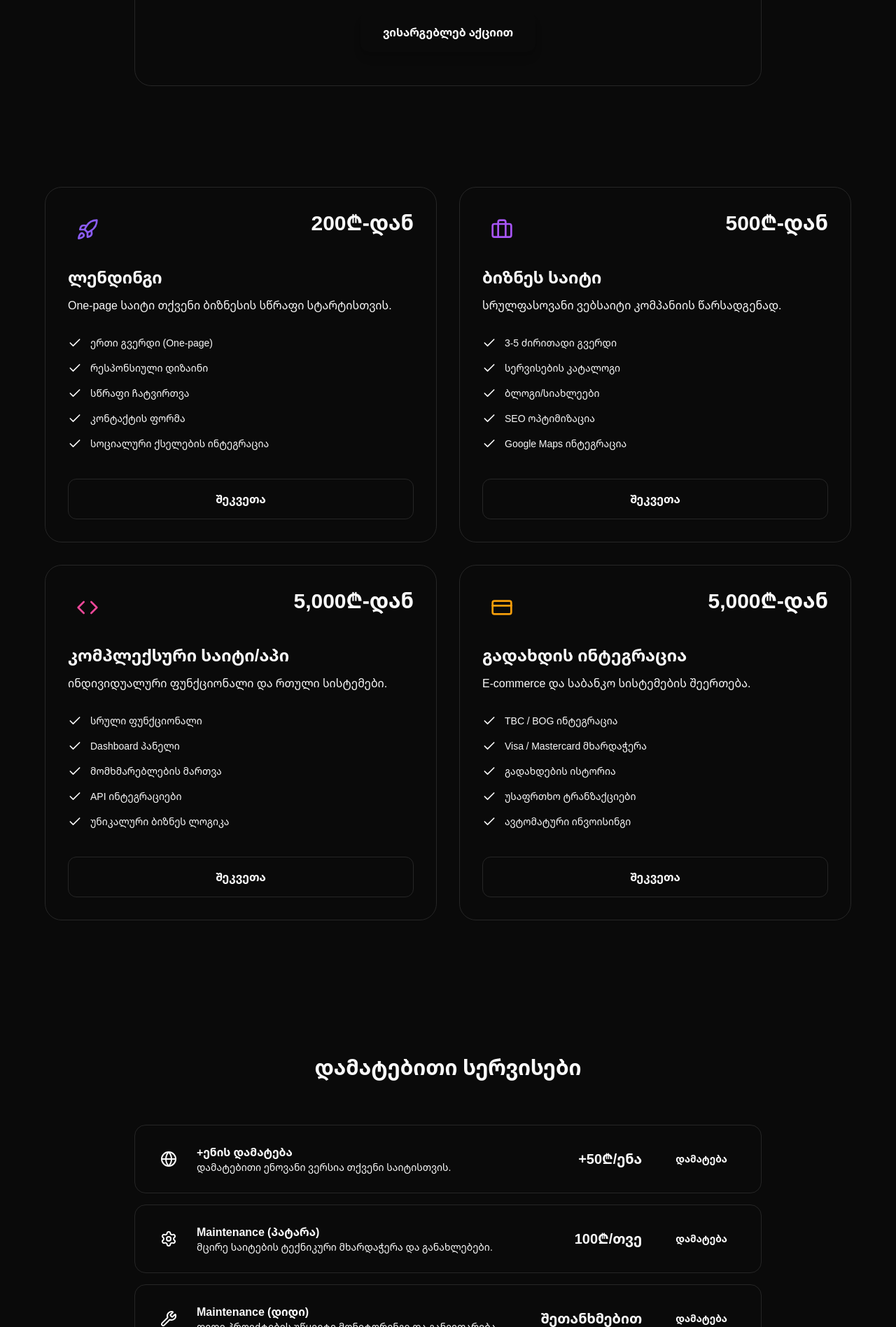
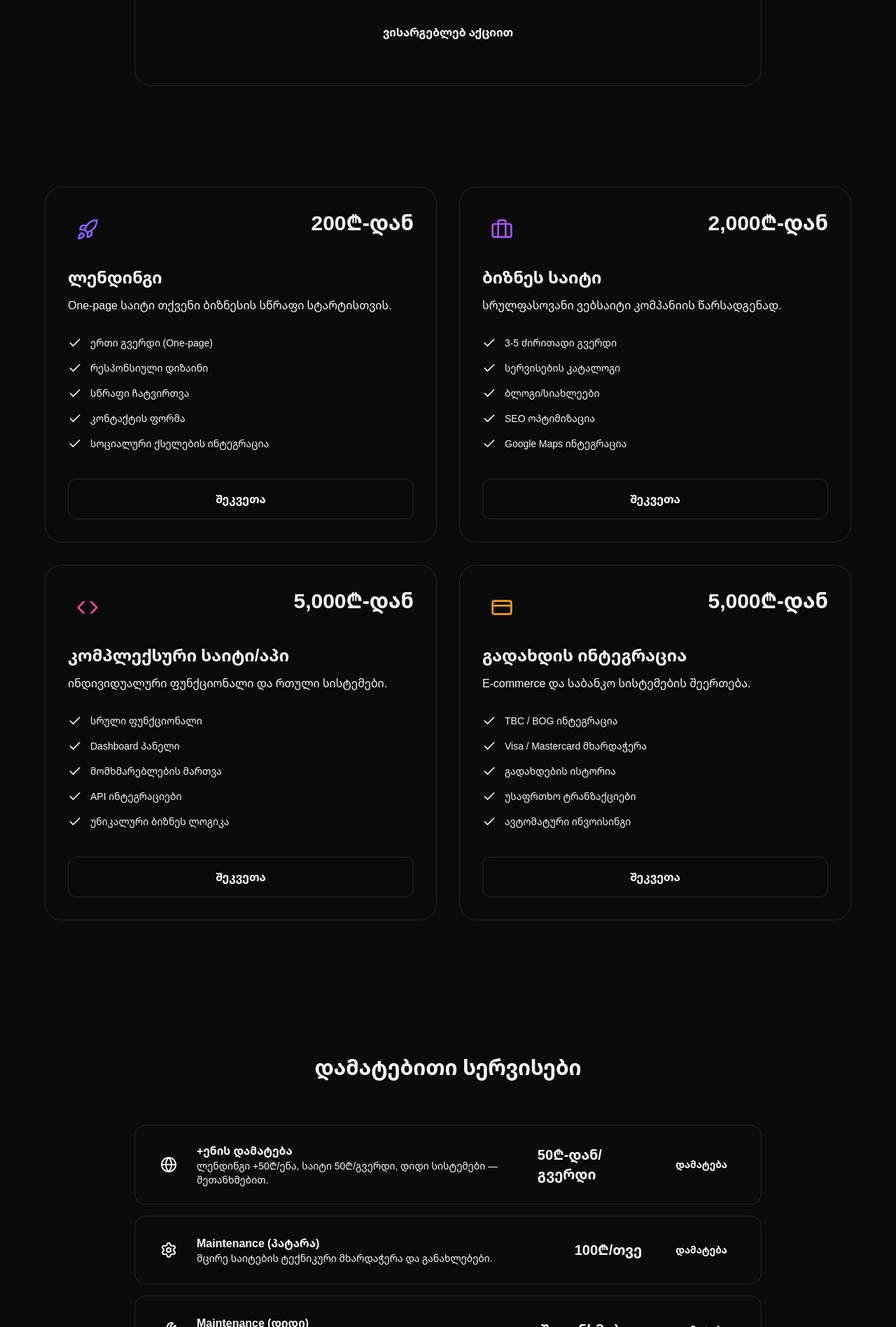
Before and after one commit to sitechfromgeorgia/sitech-website, a Next.js app: page /pricing in a window 1280 px wide. Shown: the part 619-2515 px from the top of the page at 70% size. Built offline with nearby package versions, Linux system fonts and the light colour scheme.

Commit message:
fix: ენის ფასი და ბიზნეს საიტი 2,000₾-დან

```diff
--- a/app/pricing/page.tsx
+++ b/app/pricing/page.tsx
@@ -21,7 +21,7 @@ const mainServices = [
   {
     name: "ბიზნეს საიტი",
     icon: Briefcase,
-    price: "500₾-დან",
+    price: "2,000₾-დან",
     description: "სრულფასოვანი ვებსაიტი კომპანიის წარსადგენად.",
     features: [
       "3-5 ძირითადი გვერდი",
@@ -66,8 +66,8 @@ const addons = [
   {
     name: "+ენის დამატება",
     icon: Globe,
-    price: "+50₾/ენა",
-    description: "დამატებითი ენოვანი ვერსია თქვენი საიტისთვის."
+    price: "50₾-დან/გვერდი",
+    description: "ლენდინგი +50₾/ენა, საიტი 50₾/გვერდი, დიდი სისტემები — შეთანხმებით."
   },
   {
     name: "Maintenance (პატარა)",
```
